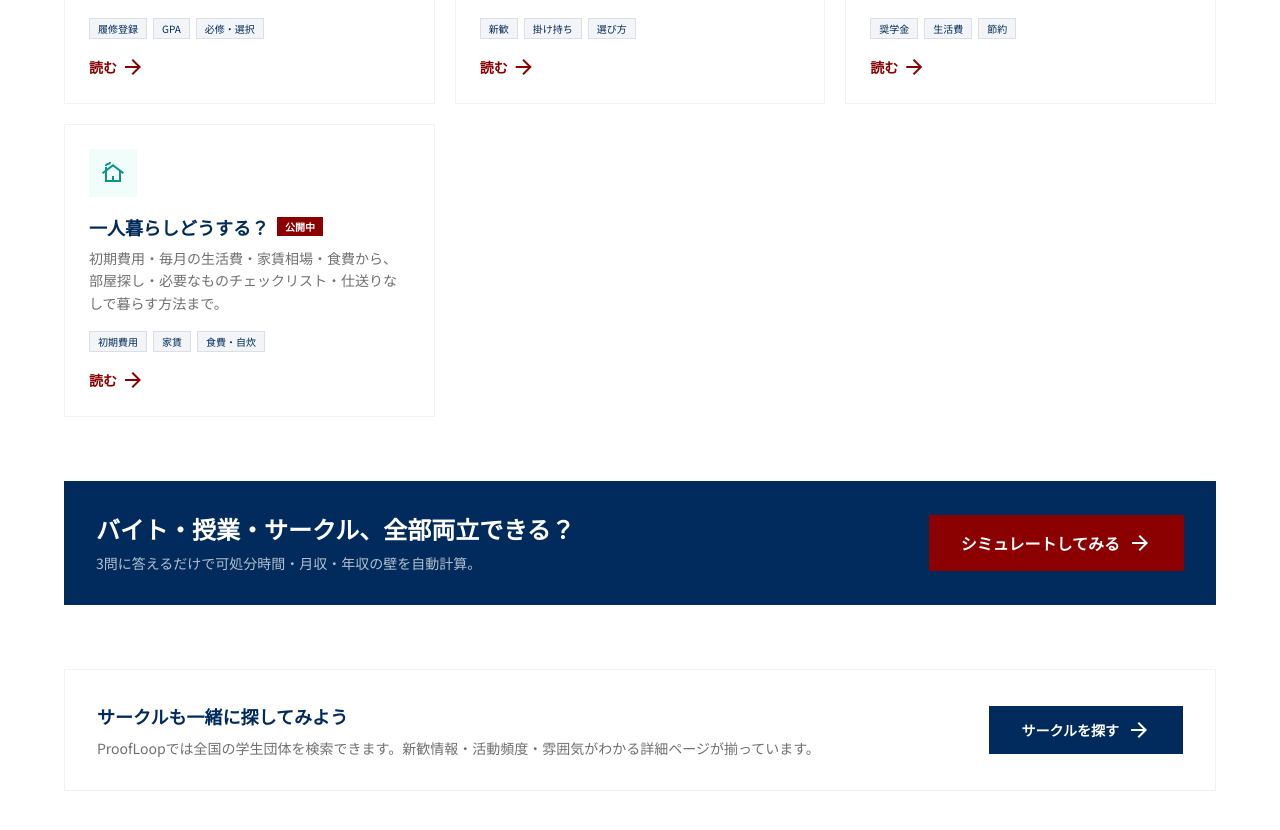
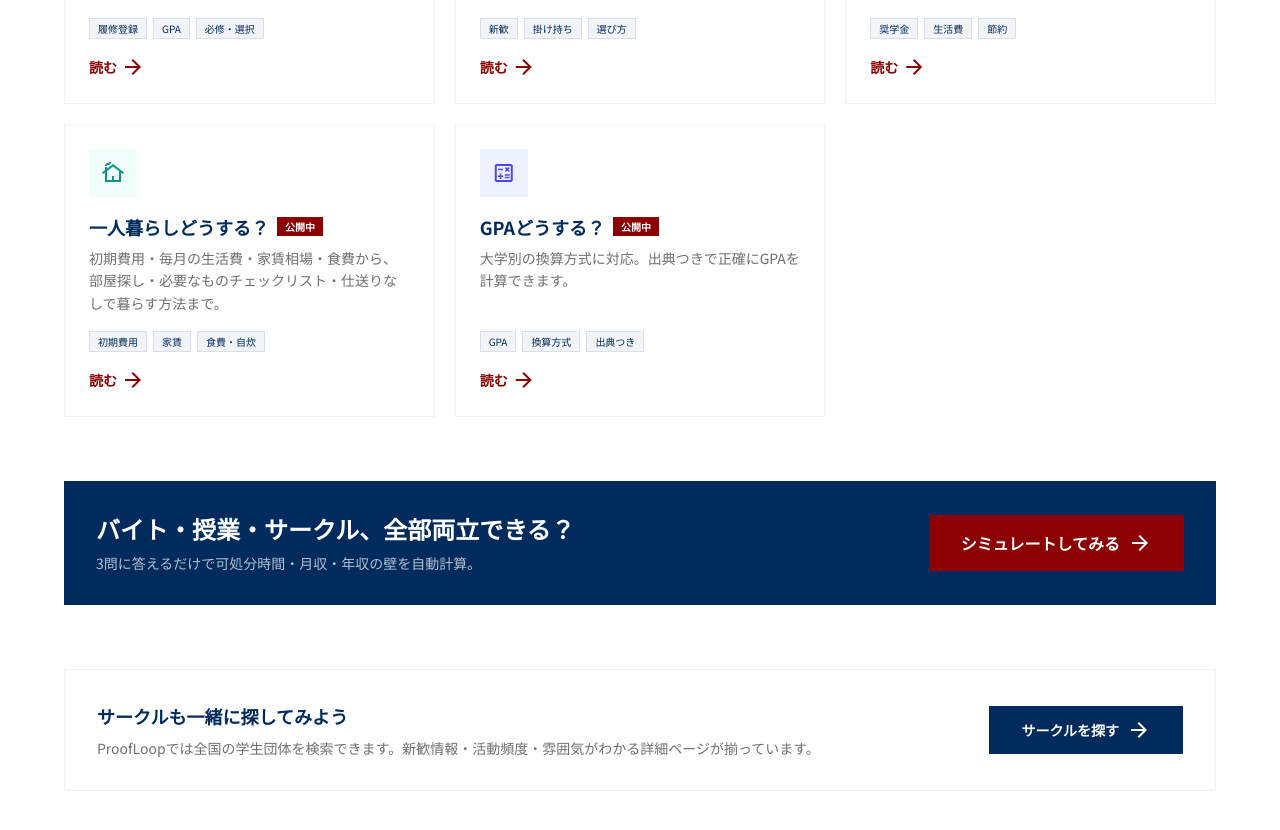
Before and after one commit to ibeck2/proofloop, a Next.js app: page /guide in a window 1280 px wide. Shown: the part 880-1710 px from the top of the page. Built offline with nearby package versions, Linux system fonts and the light colour scheme; no server answers.

Commit message:
feat: /gpa をsitemapに登録し、guideハブ・単位ガイドから内部リンクを敷設

```diff
--- a/app/guide/credits/page.tsx
+++ b/app/guide/credits/page.tsx
@@ -443,6 +443,18 @@ export default function CreditsGuidePage() {
               </ul>
             </div>
           </div>
+
+          <div className="mt-6 border-l-4 border-primary bg-neutral-light p-4">
+            <p className="font-display text-base font-bold text-primary">
+              自分のGPAを計算してみる
+            </p>
+            <p className="mt-2 text-sm text-text-grey">
+              大学ごとに異なる換算方式に対応したGPA計算機を用意しています。出典つきで正確に計算できます。
+            </p>
+            <Link href="/gpa" className="mt-3 inline-block text-sm font-bold text-accent underline">
+              GPA計算機を使う
+            </Link>
+          </div>
         </section>
 
         {/* §4 落としたら */}
--- a/app/guide/page.tsx
+++ b/app/guide/page.tsx
@@ -72,6 +72,16 @@ const GUIDE_PAGES = [
     tags: ["初期費用", "家賃", "食費・自炊"],
     color: "text-teal-600",
     bg: "bg-teal-50",
+  },
+  {
+    href: "/gpa",
+    icon: "calculate",
+    label: "GPA",
+    status: "published",
+    description: "大学別の換算方式に対応。出典つきで正確にGPAを計算できます。",
+    tags: ["GPA", "換算方式", "出典つき"],
+    color: "text-indigo-600",
+    bg: "bg-indigo-50",
   },
 ] as const;
 
--- a/app/sitemap.ts
+++ b/app/sitemap.ts
@@ -28,6 +28,12 @@ export default async function sitemap(): Promise<MetadataRoute.Sitemap> {
       lastModified: new Date(),
       changeFrequency: "monthly",
       priority: 0.8,
+    },
+    {
+      url: `${SITE_URL}/gpa`,
+      lastModified: new Date(),
+      changeFrequency: "monthly",
+      priority: 0.9,
     },
     {
       url: `${SITE_URL}/timeline`,
```
